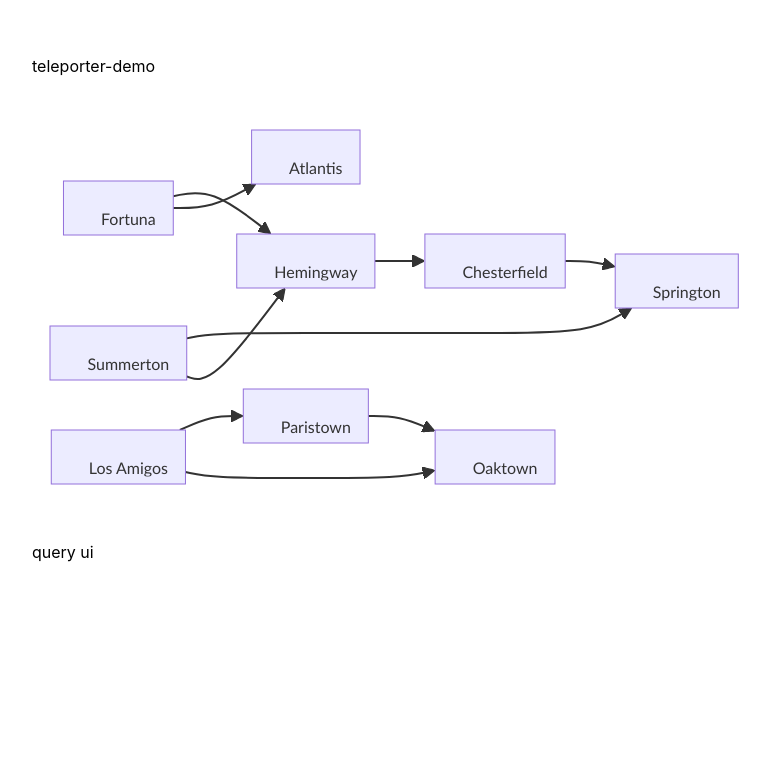
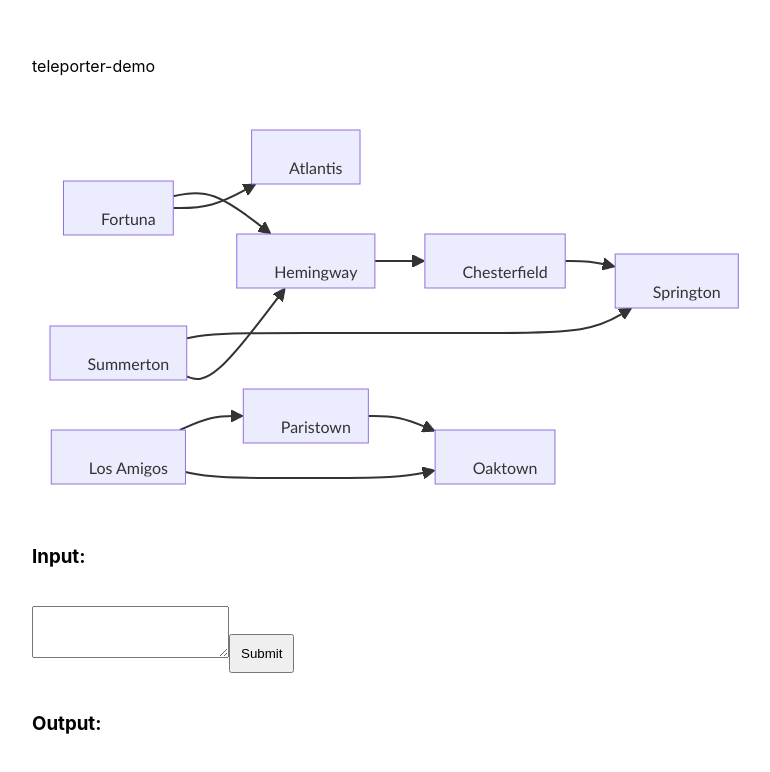
Before and after one commit to banzaiMimic/teleporter-gart, a React (Create React App) app in the folder teleporter-react/: page / in a window 1280 px wide. Shown: the top 772 px of the page, without its empty margins (8-778 px from the left). Built offline with nearby package versions, Linux system fonts and the light colour scheme.

Commit message:
basic form setup for input and outputs

```diff
--- a/teleporter-react/src/components/QueryUi.js
+++ b/teleporter-react/src/components/QueryUi.js
@@ -5,11 +5,20 @@ import { Teleporter } from './Teleporter'
 class QueryUi extends React.Component {
 
   state = {
-    teleporter: null
+    teleporter: null,
+    teleporterInput: ''
   }
 
   componentDidMount() {
     this.createTeleporter()
+  }
+
+  handleInputChange(event) {
+    this.setState({ teleporterInput: event.target.value })
+  }
+
+  handleSubmit(event) {
+    event.preventDefault()
   }
 
   createTeleporter() {
@@ -30,7 +39,18 @@ class QueryUi extends React.Component {
 
   render() {
     return(
-      <p>query ui</p>
+      <>
+        <h3>Input:</h3>
+        <form onSubmit={(e) => this.handleSubmit(e)}>
+          <textarea
+            value={this.state.teleporterInput}
+            onChange={(e) => this.handleInputChange(e)}
+          />
+          <input type ="submit" value="Submit" />
+        </form>
+        <h3>Output:</h3>
+        <p>{this.state.teleporterInput}</p>
+      </>
     )
   }
 }
```
Also changed, not shown: teleporter-react/src/components/CityGraph.js (indentation only).
